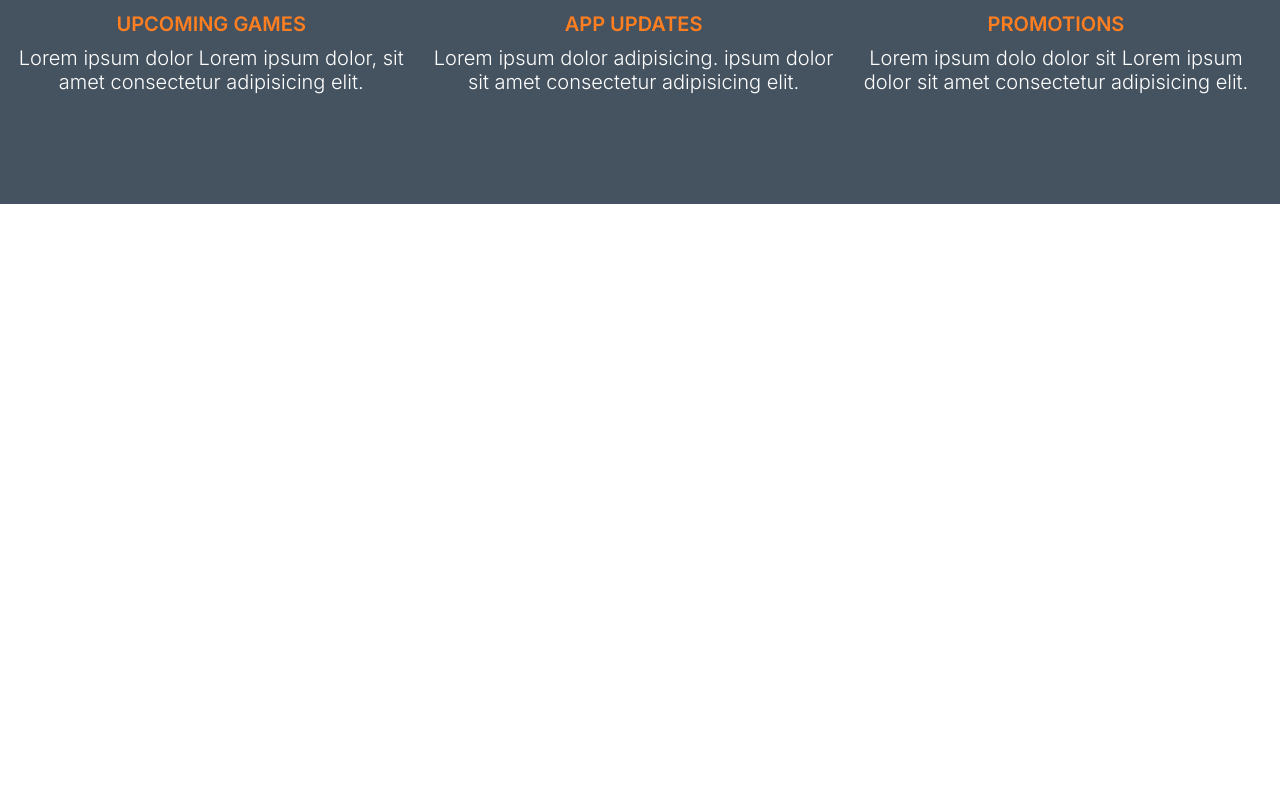
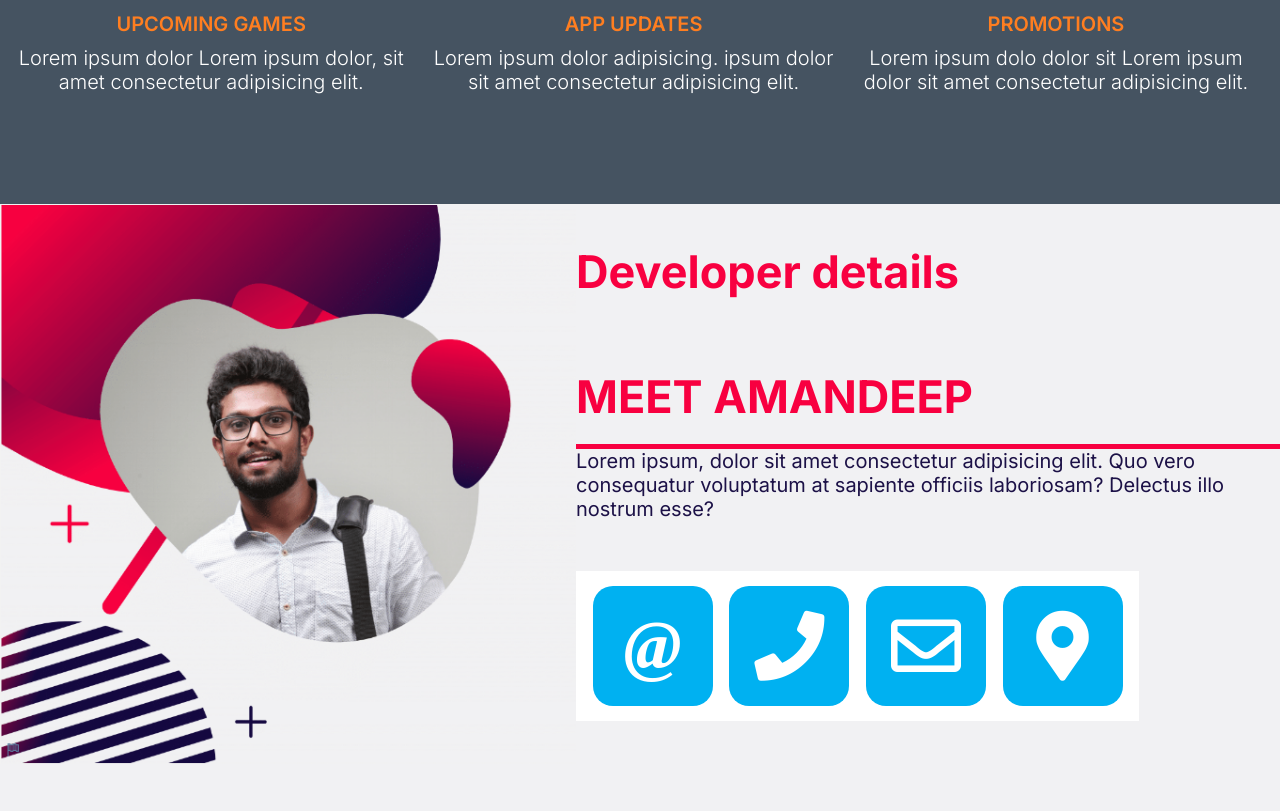
Before and after one commit to Arpit2298/D2G_Template, a plain HTML site: page index.html in a window 1280 px wide. Shown: the part 8249-9060 px from the top of the page. Before the commit the page ends 8453 px from the top, so only its background shows below. Drawn offline with Linux system fonts and the light colour scheme.

Commit message:
new Developer section added

```diff
--- a/D2G.css
+++ b/D2G.css
@@ -562,6 +562,80 @@
 }
 
 
+/* ......................................Develeper Details....................................................... */
+
+.D_Details {
+    width: 100%;
+    background-color: #F1F1F3;
+}
+
+.Detail_container {
+    width: 100%;
+    display: flex;
+    flex-wrap: wrap;
+}
+
+.D_img_content {
+    width: 45%;
+    /* background-color: aqua; */
+}
+
+.D_img_content img {
+    width: 100%;
+}
+
+.D_text1 {
+    width: 55%;
+    /* background-color: coral; */
+    padding: 40px 0;
+}
+
+.D_text1 h3 {
+    font-size: 45px;
+    color: #F80040;
+    font-family: 'Inter', sans-serif;
+}
+
+.D_text1 h4 {
+    font-size: 45px;
+    color: #F80040;
+    font-family: 'Inter', sans-serif;
+    border-bottom: 5px solid #F80040;
+    padding: 70px 0 20px 0;
+}
+
+.D_text1 p {
+    font-size: 20px;
+    color: #1C1147;
+    font-family: 'Inter', sans-serif;
+}
+
+.icon_box {
+    width: 80%;
+    height: 150px;
+    background-color: white;
+    display: flex;
+    justify-content: space-evenly;
+    align-items: center;
+    margin: 50px 0;
+}
+
+.icon_container {
+    width: 120px;
+    height: 120px;
+    border-radius: 20px;
+    background-color: #00B1F1;
+    display: flex;
+    align-items: center;
+    justify-content: center;
+}
+
+.icon_container i {
+    font-size: 70px;
+    color: white;
+}
+
+
 /* ..........................................Responsive....................................................... */
 
 @media only screen and (max-width: 425px) {
@@ -715,4 +789,35 @@
         width: 95%;
         margin: auto;
     }
+    /* ......................................Developer Details................................................. */
+    .D_img_content {
+        width: 100%;
+        height: 100%;
+    }
+    .D_text1 {
+        width: 90%;
+        margin: auto;
+        text-align: center;
+    }
+    .D_text1 h3 {
+        font-size: 37px;
+    }
+    .D_text1 h4 {
+        font-size: 35px;
+        padding: 50px 0 20px 0;
+    }
+    .D_text1 p {
+        text-align: justify;
+    }
+    .icon_box {
+        width: 100%;
+        height: 120px;
+    }
+    .icon_container {
+        width: 80px;
+        height: 80px;
+    }
+    .icon_container i {
+        font-size: 50px;
+    }
 }
--- a/index.html
+++ b/index.html
@@ -399,6 +399,29 @@
         </div>
 
     </section>
+
+    <section class="D_Details">
+        <div class="Detail_container">
+
+            <div class="D_img_content">
+                <img src="image/developer_img.png" alt="">
+            </div>
+            <div class="D_text1">
+                <h3>Developer details</h3>
+
+                <h4>MEET AMANDEEP</h4>
+                <p>
+                    Lorem ipsum, dolor sit amet consectetur adipisicing elit. Quo vero consequatur voluptatum at sapiente officiis laboriosam? Delectus illo nostrum esse?
+                </p>
+                <div class="icon_box">
+                    <div class="icon_container"><i><b> @</b></i></div>
+                    <div class="icon_container"><i class="fas fa-phone"></i></div>
+                    <div class="icon_container"><i class="far fa-envelope"></i></div>
+                    <div class="icon_container"><i class="fas fa-map-marker-alt"></i></div>
+                </div>
+            </div>
+        </div>
+    </section>
 </body>
 
 </html>
```
Also changed, not shown: image/developer_img.png (added).
